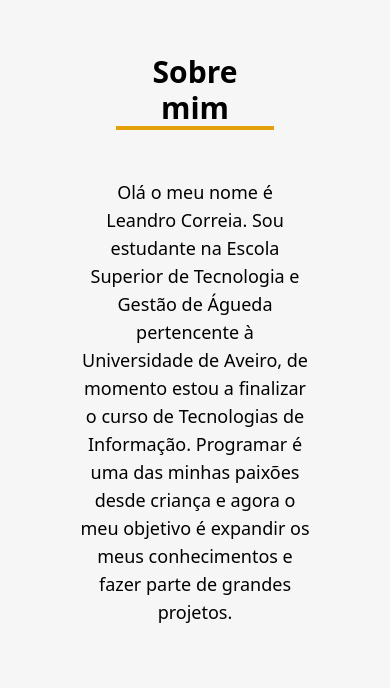
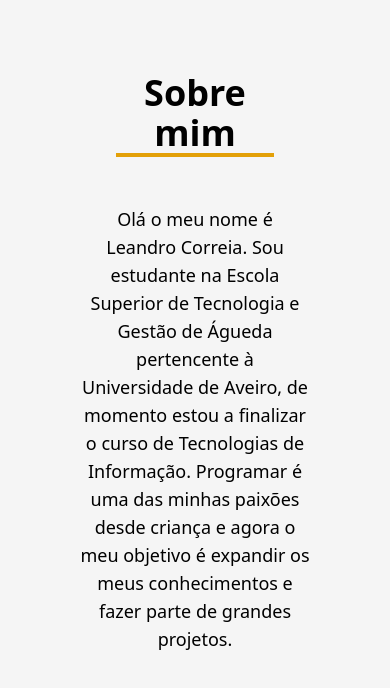
Before and after one commit to PedroMTSilva/leco, a React (Create React App) app: page / in a window 390 px wide. Shown: the part 849-1537 px from the top of the page. Built offline with nearby package versions, Linux system fonts and the light colour scheme; no server answers.

Commit message:
some fix's

```diff
--- a/src/App.css
+++ b/src/App.css
@@ -2,18 +2,18 @@
 @tailwind components;
 @tailwind utilities;
 
-@keyframes color {
+/* @keyframes color {
   0%   { background: #ffffff; }
   20%  { background: #f7f7f7; }
   40%  { background: #f5f5f5; }
   60%  { background: #f5f5f5; }
   80%  { background: #f7f7f7; }
   100% { background: #ffffff; }
-}
+} */
 
 body {
-  background: white; /* Fallback */
-  animation: color 9s infinite linear;
+  background: rgb(245, 245, 245);
+  /* animation: color 9s infinite linear; */
   text-align: center;
   padding: 2em;
   padding: 0;
--- a/src/components/Contact/ContactForm.jsx
+++ b/src/components/Contact/ContactForm.jsx
@@ -94,7 +94,7 @@ const ContactFormButton = () => {
           >
             <path d="M24 0l-6 22-8.129-7.239 7.802-8.234-10.458 7.227-7.215-1.754 24-12zm-15 16.668v7.332l3.258-4.431-3.258-2.901z" />
           </svg>
-          <span>{contactData.text_send_email}</span>
+          <span className="hidden sm:block">{contactData.text_send_email}</span>
         </div>
       </button>
     </div>
--- a/src/components/Footer.jsx
+++ b/src/components/Footer.jsx
@@ -5,7 +5,9 @@ const footerData = data.pt.footer;
 
 const Footer = () => {
   return (
-    <div className="mt-auto py-4 text-center mx-auto bg-gray-100 dark:bg-warm-gray-800">
+    <>
+      <div className="pt-[5%] dark:bg-warm-gray-900 transition duration-300" />
+      <div className="mt-auto py-4 text-center mx-auto bg-warm-gray-50 dark:bg-warm-gray-800 transition duration-300">
         <div className="container mx-auto lg:px-16 md:px-14 sm:px-12 px-10">
           <div className="lg:mx-12">
             <div className="lead flex justify-center items-center mx-auto text-sm text-center text-black dark:text-white font-medium mb-1">
@@ -26,13 +28,14 @@ const Footer = () => {
               </div>
             </div>
             <p>
-            <small className="text-muted text-warm-gray-600 dark:text-warm-gray-300 shadow-md shadow-blue-50 dark:shadow-warm-gray-800">
+              <small className="p-0.5 rounded-lg text-muted text-warm-gray-600 dark:text-warm-gray-300 shadow-md shadow-blue-50 dark:shadow-warm-gray-800">
                 {footerData.open_source_disclaimer}
               </small>
             </p>
           </div>
         </div>
       </div>
+    </>
   );
 };
 
--- a/src/components/Home/SideIcons.jsx
+++ b/src/components/Home/SideIcons.jsx
@@ -12,7 +12,7 @@ const socialMedia = data.social_media;
 
 export const SideIcons = () => {
   return (
-    <div className="hidden md:flex flex-col fixed left-0 top-[35%] z-10">
+    <div className="hidden md:flex flex-col fixed left-0 top-[30%] z-10">
       <ul>
         <a className="flex" href={socialMedia.github.url}>
           <li className="w-[160px] h-[60px] flex justify-between items-center text-white font-medium ml-[-100px] hover:ml-0 duration-300 bg-warm-gray-900 dark:bg-warm-gray-700 p-4 rounded-r-2xl">
@@ -27,7 +27,7 @@ export const SideIcons = () => {
           </li>
         </a>
         <a className="flex" href={socialMedia.instagram.url}>
-          <li className="w-[160px] h-[60px] flex justify-between items-center text-white font-medium ml-[-100px] hover:ml-0 duration-300 bg-red-600 p-4 rounded-r-2xl">
+          <li className="w-[160px] h-[60px] flex justify-between items-center text-white font-medium ml-[-100px] hover:ml-0 duration-300 bg-pink-600 p-4 rounded-r-2xl">
             {socialMedia.instagram.text}
             <FaInstagram size={24} className={"mr-1"} />
           </li>
--- a/src/components/Section.jsx
+++ b/src/components/Section.jsx
@@ -7,7 +7,7 @@ export const Structure = ({ customClass, name, children }) => {
       className={
         customClass
           ? customClass
-          : "w-full px-8 pt-[15%] md:pt-[10%] pb-[10%] dark:bg-warm-gray-900 transition-all duration-300"
+          : "w-full px-8 pt-[20%] md:pt-[10%] pb-[10%] dark:bg-warm-gray-900 transition-all duration-300"
       }
     >
       {children}
@@ -25,7 +25,7 @@ export const Title = ({ title }) => {
       <div className="flex flex-col justify-center items-center">
         <div className="basis-1/5"></div>
         <div className="basis-3/5">
-          <p className="dark:text-warm-gray-50 lg:text-8xl md:text-8xl sm:text-5xl text-3xl font-black text-center border-b-4 lg:border-b-8 md:border-b-8 border-yellow-400">
+          <p className="dark:text-warm-gray-50 lg:text-7xl md:text-6xl sm:text-5xl text-4xl font-black text-center border-b-4 lg:border-b-8 md:border-b-8 border-yellow-400">
             {title}
           </p>
         </div>
@@ -52,7 +52,7 @@ export const TitlePicDivided = ({ pic, title, text }) => {
         <div className="max-w-[1000px] w-full px-4 flex flex-row mb-12">
           <div className="basis-1/5"></div>
           <div className="basis-3/5">
-            <p className="dark:text-warm-gray-50 lg:text-6xl md:text-5xl sm:text-4xl text-3xl font-black text-center border-b-4 lg:border-b-8 md:border-b-8 border-yellow-400">
+            <p className="dark:text-warm-gray-50 lg:text-6xl md:text-6xl sm:text-5xl text-4xl font-black text-center border-b-4 lg:border-b-8 md:border-b-8 border-yellow-400">
               {title}
             </p>
           </div>
```
Lines whose indentation alone changed are shown as unchanged.
